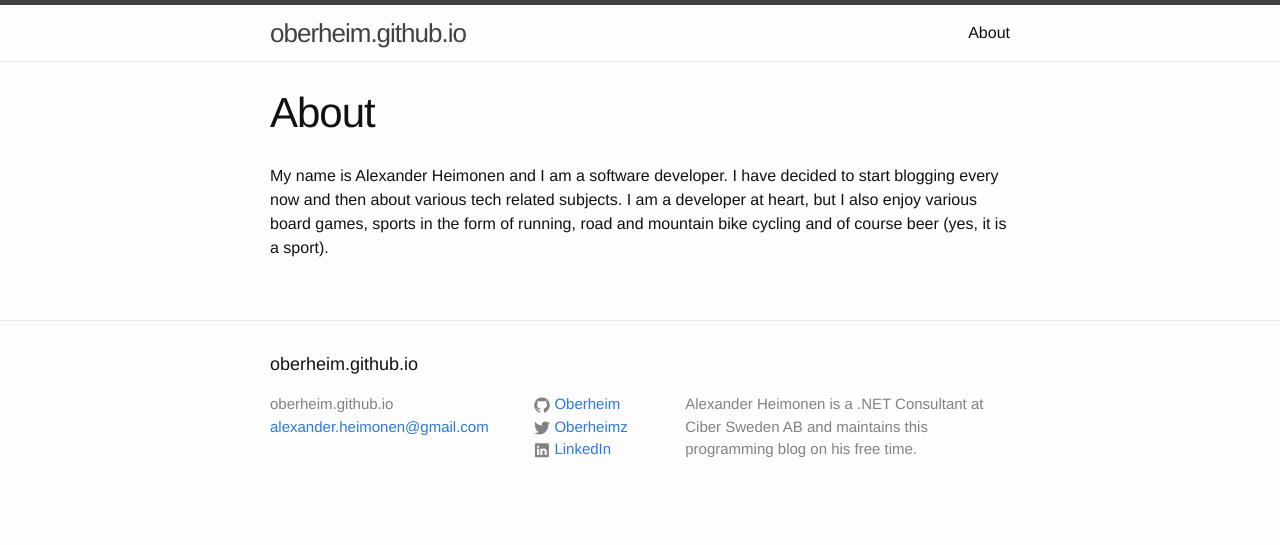
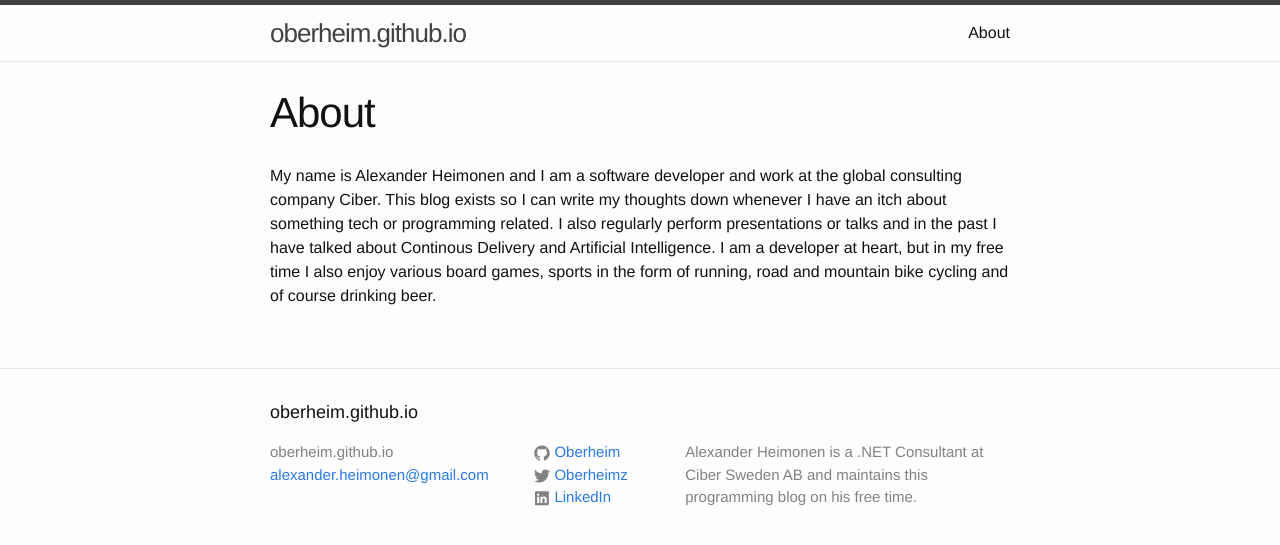
Before and after one commit to Oberheim/Oberheim.github.io, a Jekyll site: the page built from about.md, in a window 1280 px wide. Shown: the top 545 px of the page. Built offline with Jekyll 4.4.1, drawn with Linux system fonts in a browser that asks for light colours.

Commit message:
Updated about

```diff
--- a/about.md
+++ b/about.md
@@ -4,4 +4,4 @@ title: About
 permalink: /about/
 ---
 
-My name is Alexander Heimonen and I am a software developer. I have decided to start blogging every now and then about various tech related subjects. I am a developer at heart, but I also enjoy various board games, sports in the form of running, road and mountain bike cycling and of course beer (yes, it is a sport).
+My name is Alexander Heimonen and I am a software developer and work at the global consulting company Ciber. This blog exists so I can write my thoughts down whenever I have an itch about something tech or programming related. I also regularly perform presentations or talks and in the past I have talked about Continous Delivery and Artificial Intelligence. I am a developer at heart, but in my free time I also enjoy various board games, sports in the form of running, road and mountain bike cycling and of course drinking beer.
```
